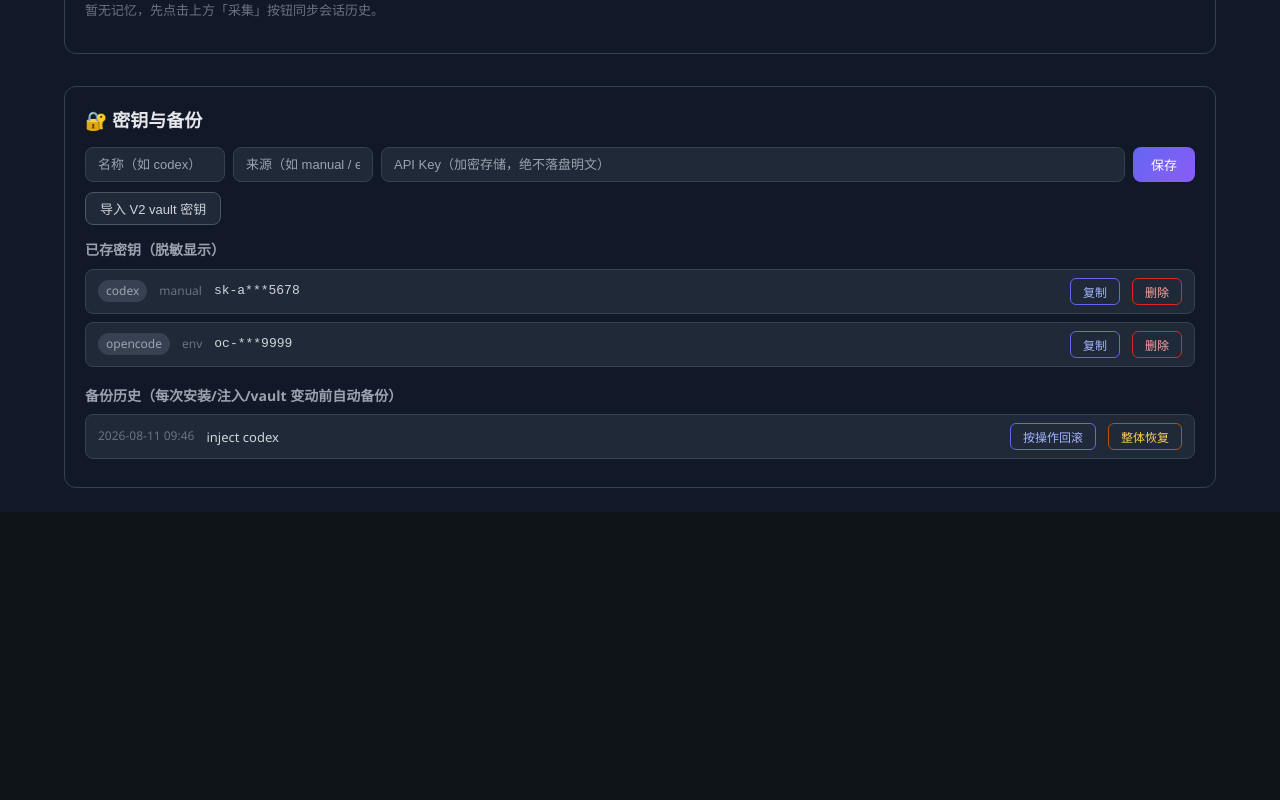
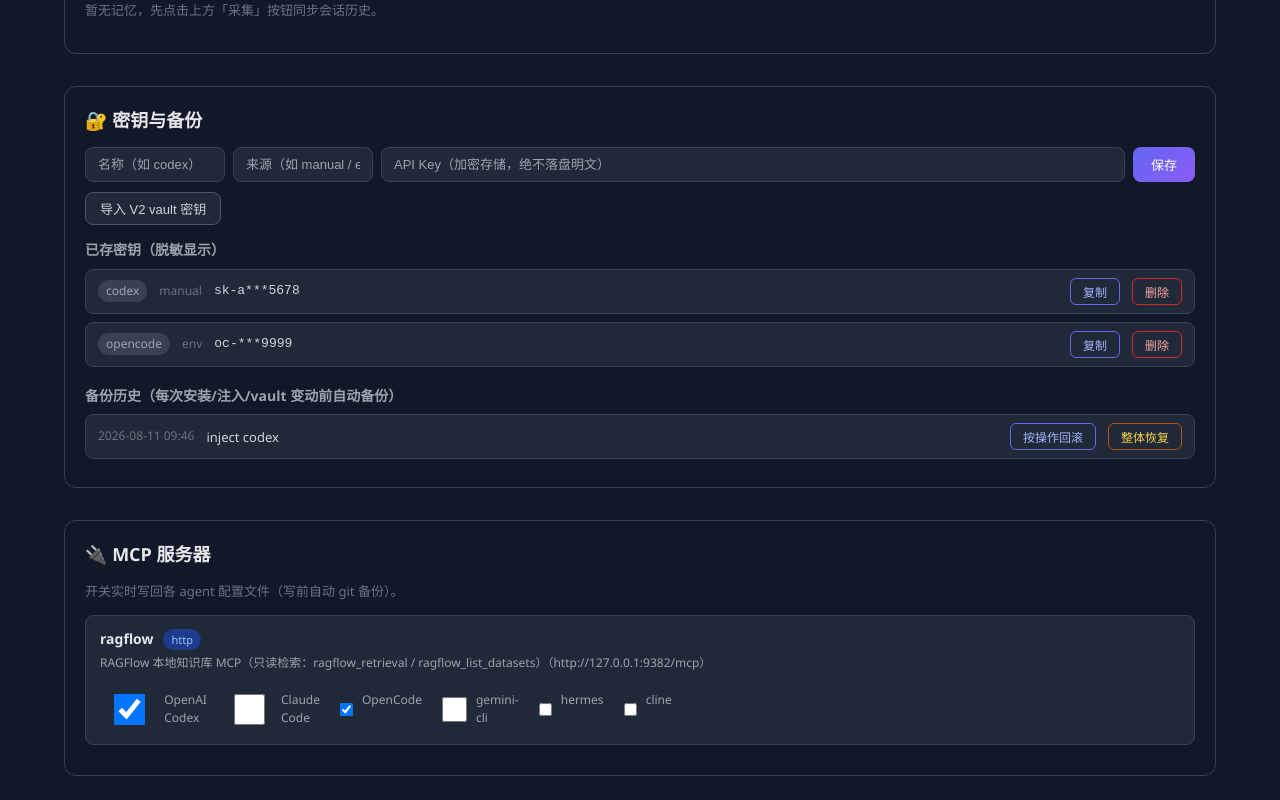
Before and after one commit to MOSHOULI/agentdeck, a React (Vite) app in the folder web/ui/: page / in a window 1280 px wide. Shown: the part 623-1423 px from the top of the page. Before the commit the page ends 1135 px from the top, so only its background shows below. Built offline with nearby package versions, Linux system fonts and the light colour scheme.

Commit message:
feat(ui): MCP 管理面板——服务器列表 + 按 agent 独立开关（乐观更新回滚）

```diff
--- a/web/ui/src/bridge.ts
+++ b/web/ui/src/bridge.ts
@@ -168,12 +168,30 @@ export async function toggleAutoInject(memoryId: string, enabled: boolean): Prom
 export interface McpServer {
   name: string;
   description: string;
-  enabled: boolean;
+  kind: 'http' | 'stdio';
+  url?: string;
+  command?: string;
+  args: string[];
+  supportedAgents: string[];
   enabledAgents: string[];
 }
 
+// MOCK: 与 agents/registry-v3.json 的 config_inject.mcp 目标保持一致
+const MOCK_MCP_SERVERS: McpServer[] = [
+  {
+    name: 'ragflow',
+    description: 'RAGFlow 本地知识库 MCP（只读检索：ragflow_retrieval / ragflow_list_datasets）',
+    kind: 'http',
+    url: 'http://127.0.0.1:9382/mcp',
+    args: [],
+    supportedAgents: ['codex', 'claude-code', 'opencode', 'gemini-cli', 'hermes', 'cline'],
+    enabledAgents: ['codex', 'opencode'],
+  },
+];
+
 /** 获取 MCP 服务器列表 */
 export async function getMcpServers(): Promise<McpServer[]> {
+  if (!isTauri) return MOCK_MCP_SERVERS;
   return invoke<McpServer[]>('get_mcp_servers');
 }
 
@@ -183,6 +201,7 @@ export async function toggleMcpForAgent(
   agentId: string,
   enabled: boolean
 ): Promise<void> {
+  if (!isTauri) return;
   return invoke<void>('toggle_mcp_for_agent', { serverName, agentId, enabled });
 }
 
--- /dev/null
+++ b/web/ui/src/components/McpPanel.tsx
@@ -0,0 +1,145 @@
+/**
+ * MCP 管理面板（M5）。
+ * 展示内置注册表的 MCP 服务器，按 agent 独立开关（实时写回配置文件）。
+ * 开关 agent 列表来自后端 supportedAgents（registry-v3.json config_inject.mcp）。
+ */
+
+import React, { useEffect, useState } from 'react';
+import type { McpServer } from '../bridge';
+import * as bridge from '../bridge';
+import { useAgentStore } from '../stores/agentStore';
+
+export const McpPanel: React.FC = () => {
+  const agents = useAgentStore((s) => s.agents);
+  const [servers, setServers] = useState<McpServer[] | null>(null);
+  const [busy, setBusy] = useState<string | null>(null);
+  const [notice, setNotice] = useState<string | null>(null);
+
+  const refresh = async () => {
+    setServers(await bridge.getMcpServers());
+  };
+
+  useEffect(() => {
+    refresh().catch((e) => setNotice(`加载 MCP 列表失败: ${e}`));
+  }, []);
+
+  const onToggle = async (server: McpServer, agentId: string, enabled: boolean) => {
+    const previous = server.enabledAgents;
+    setServers((prev) =>
+      prev
+        ? prev.map((s) =>
+            s.name === server.name
+              ? {
+                  ...s,
+                  enabledAgents: enabled
+                    ? [...new Set([...s.enabledAgents, agentId])]
+                    : s.enabledAgents.filter((a) => a !== agentId),
+                }
+              : s
+          )
+        : prev
+    );
+    setBusy(`${server.name}-${agentId}`);
+    setNotice(null);
+    try {
+      await bridge.toggleMcpForAgent(server.name, agentId, enabled);
+      setNotice(`${enabled ? '已启用' : '已停用'} ${server.name} → ${agentId}`);
+    } catch (e) {
+      setServers((prev) =>
+        prev
+          ? prev.map((s) => (s.name === server.name ? { ...s, enabledAgents: previous } : s))
+          : prev
+      );
+      setNotice(`切换失败: ${e}`);
+    } finally {
+      setBusy(null);
+    }
+  };
+
+  return (
+    <div
+      style={{
+        marginTop: 32,
+        padding: 20,
+        borderRadius: 12,
+        border: '1px solid #374151',
+        background: '#111827',
+      }}
+    >
+      <h2 style={{ fontSize: 18, fontWeight: 600, color: '#e5e7eb', margin: '0 0 12px 0' }}>
+        🔌 MCP 服务器
+      </h2>
+      <p style={{ fontSize: 13, color: '#6b7280', margin: '0 0 14px 0' }}>
+        开关实时写回各 agent 配置文件（写前自动 git 备份）。
+      </p>
+
+      {notice && (
+        <div style={{ fontSize: 13, color: '#6ee7b7', marginBottom: 10 }}>{notice}</div>
+      )}
+
+      {servers === null ? (
+        <p style={{ color: '#6b7280', fontSize: 13 }}>加载中...</p>
+      ) : servers.length === 0 ? (
+        <p style={{ color: '#6b7280', fontSize: 13 }}>暂无可用 MCP 服务器。</p>
+      ) : (
+        <ul style={{ listStyle: 'none', margin: 0, padding: 0 }}>
+          {servers.map((server) => (
+            <li
+              key={server.name}
+              style={{
+                padding: '12px 14px',
+                marginBottom: 10,
+                borderRadius: 8,
+                background: '#1f2937',
+                border: '1px solid #374151',
+              }}
+            >
+              <div style={{ display: 'flex', alignItems: 'center', gap: 10, marginBottom: 4 }}>
+                <span style={{ fontSize: 14, fontWeight: 600, color: '#e5e7eb' }}>
+                  {server.name}
+                </span>
+                <span
+                  style={{
+                    fontSize: 11,
+                    padding: '2px 8px',
+                    borderRadius: 99,
+                    background: server.kind === 'http' ? '#1e3a8a' : '#374151',
+                    color: server.kind === 'http' ? '#93c5fd' : '#9ca3af',
+                  }}
+                >
+                  {server.kind}
+                </span>
+              </div>
+              <p style={{ fontSize: 12, color: '#9ca3af', margin: '0 0 8px 0' }}>
+                {server.description}
+                {server.url ? `（${server.url}）` : server.command ? `（${server.command}）` : ''}
+              </p>
+              <div style={{ display: 'flex', gap: 16, flexWrap: 'wrap' }}>
+                {server.supportedAgents.map((agentId) => {
+                  const label =
+                    agents.find((a) => a.id === agentId)?.name ?? agentId;
+                  const enabled = server.enabledAgents.includes(agentId);
+                  const isBusy = busy === `${server.name}-${agentId}`;
+                  return (
+                    <label
+                      key={agentId}
+                      style={{ fontSize: 12, color: '#9ca3af', display: 'flex', gap: 6 }}
+                    >
+                      <input
+                        type="checkbox"
+                        checked={enabled}
+                        disabled={isBusy}
+                        onChange={(e) => onToggle(server, agentId, e.target.checked)}
+                      />
+                      {label}
+                    </label>
+                  );
+                })}
+              </div>
+            </li>
+          ))}
+        </ul>
+      )}
+    </div>
+  );
+};
--- a/web/ui/src/pages/AgentSquare.tsx
+++ b/web/ui/src/pages/AgentSquare.tsx
@@ -9,6 +9,7 @@ import { useAgentStore } from '../stores/agentStore';
 import { AgentCard } from '../components/AgentCard';
 import { MemoryPanel } from '../components/MemoryPanel';
 import { VaultPanel } from '../components/VaultPanel';
+import { McpPanel } from '../components/McpPanel';
 
 export const AgentSquare: React.FC = () => {
   const {
@@ -184,6 +185,8 @@ export const AgentSquare: React.FC = () => {
       <MemoryPanel />
       {/* 密钥与备份 */}
       <VaultPanel />
+      {/* MCP 管理 */}
+      <McpPanel />
     </div>
   );
 };
```
Also changed, not shown: 2 other files (tests, documents, lock files or other folders).
